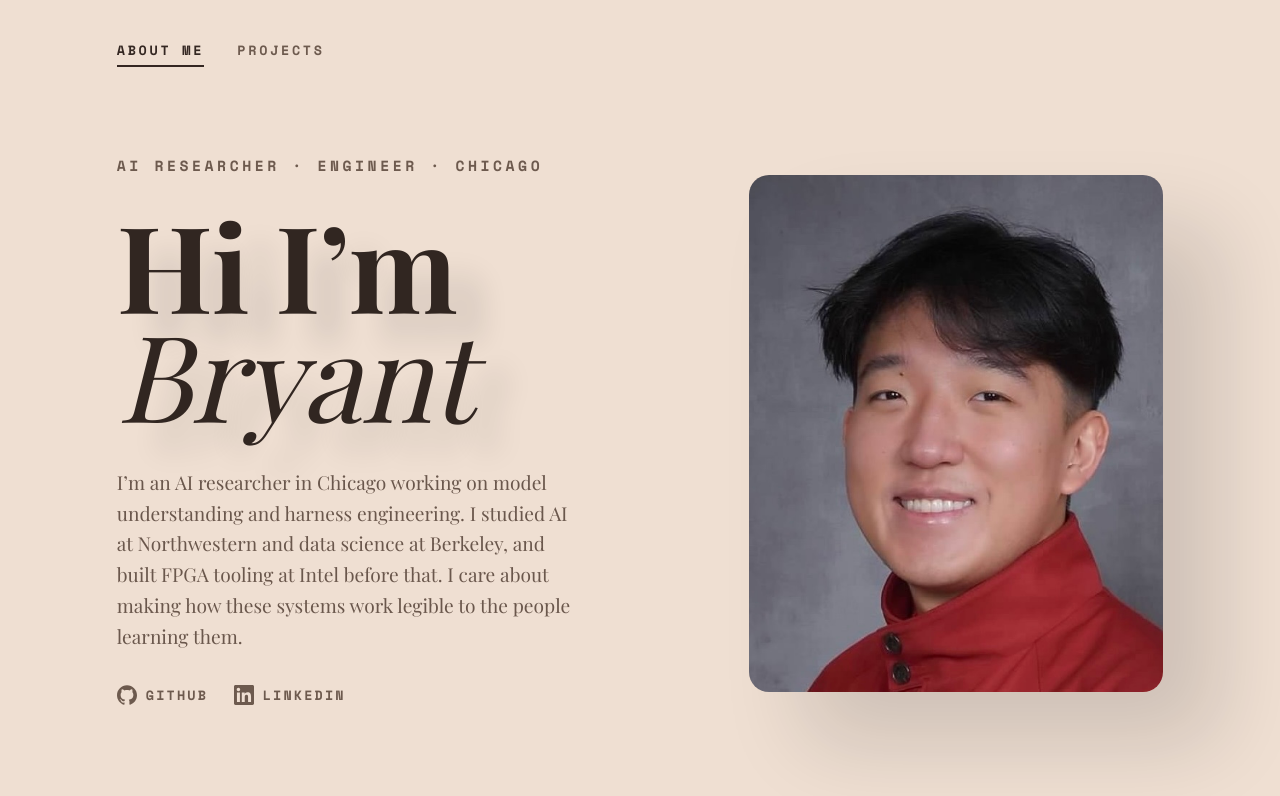
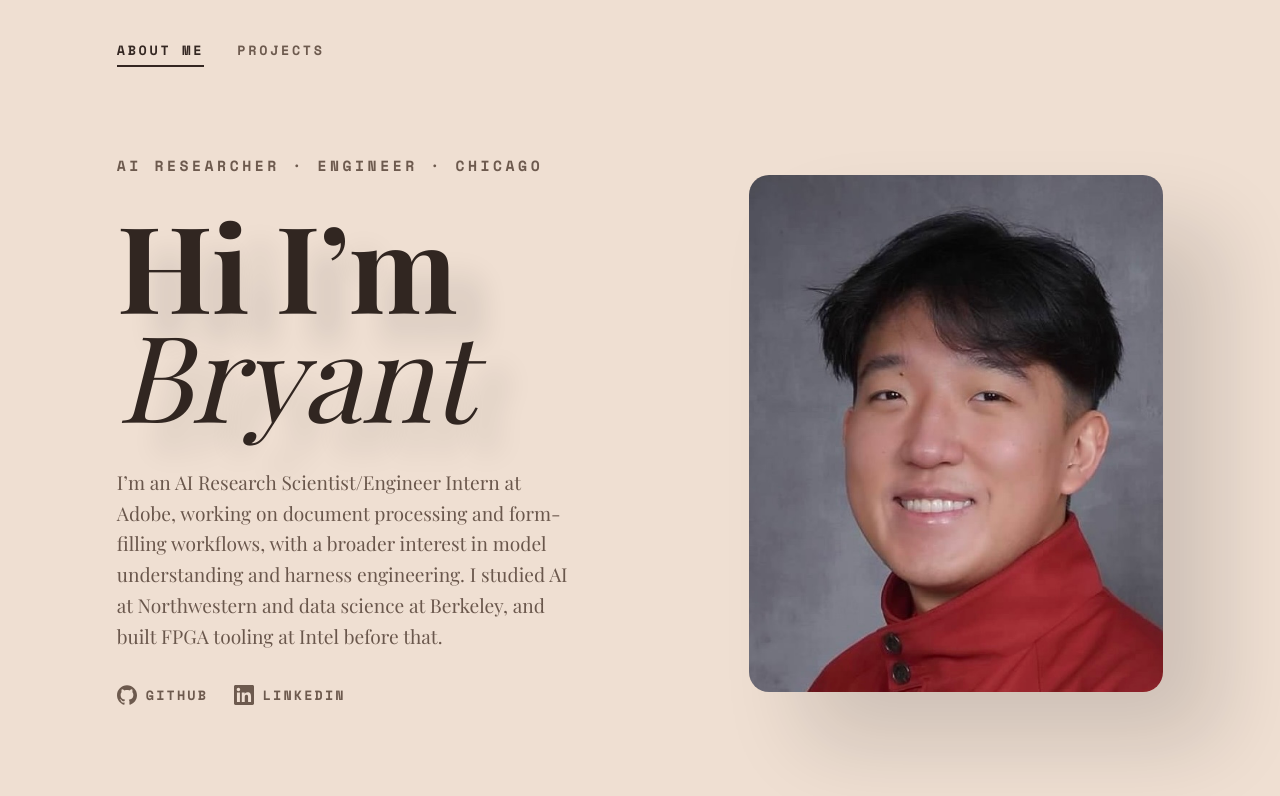
Before and after one commit to brybranmuffin/cloud-resume, a React (Vite) app: page /#/ in a window 1280 px wide. Shown: the top 796 px of the page. Built offline with nearby package versions, Linux system fonts and the light colour scheme; a web font is replaced by a local one.

Commit message:
intro update

```diff
--- a/src/About.jsx
+++ b/src/About.jsx
@@ -15,10 +15,11 @@ export default function About() {
           Hi I&rsquo;m<span className="last">Bryant</span>
         </h1>
         <p className="tagline">
-          I&rsquo;m an AI researcher in Chicago working on model understanding
-          and harness engineering. I studied AI at Northwestern and data science
-          at Berkeley, and built FPGA tooling at Intel before that. I care about
-          making how these systems work legible to the people learning them.
+          I&rsquo;m an AI Research Scientist/Engineer Intern at Adobe, working on
+          document processing and form-filling workflows, with a broader interest
+          in model understanding and harness engineering. I studied AI at
+          Northwestern and data science at Berkeley, and built FPGA tooling at
+          Intel before that.
         </p>
 
         <ul className="social" aria-label="Elsewhere">
```
Also changed, not shown: 2 other files (tests, documents, lock files or other folders).
